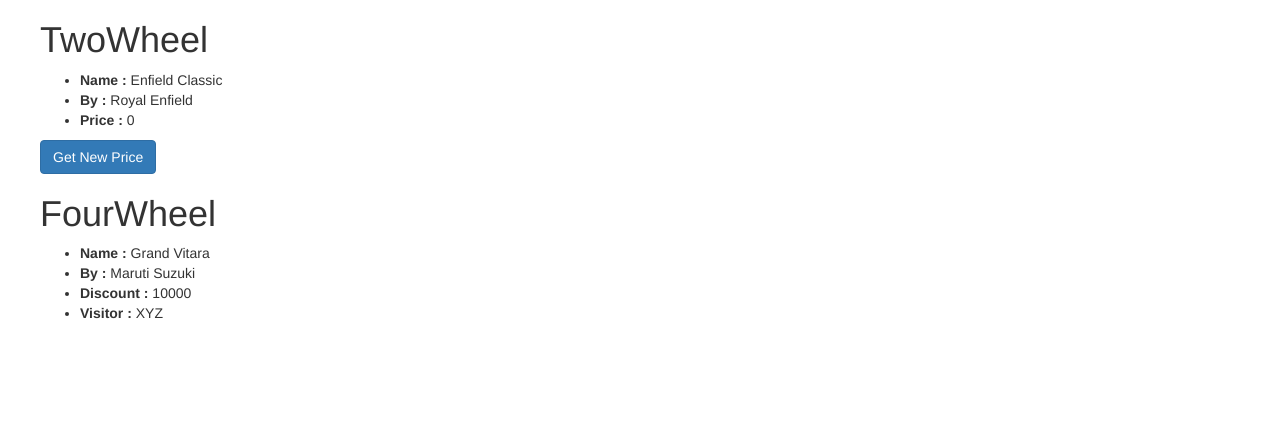
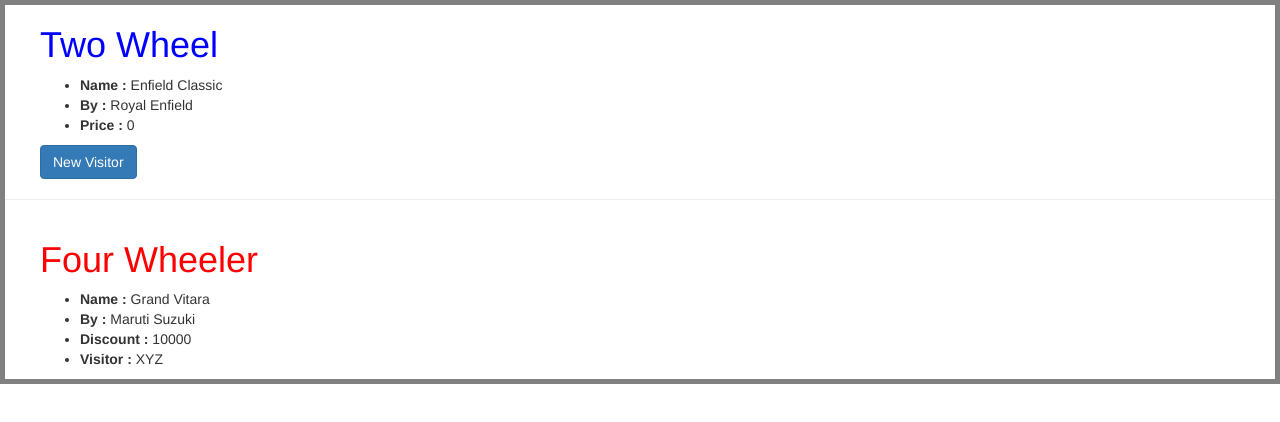
Before and after one commit to SachinKasar/reactjs-redux, a React app: page / in a window 1280 px wide. Shown: the top 422 px of the page. Built offline with nearby package versions, Linux system fonts and the light colour scheme.

Commit message:
Readme updates

```diff
--- a/src/app/components/App.js
+++ b/src/app/components/App.js
@@ -1,8 +1,8 @@
 import React from "react";
 import {render} from "react-dom";
 import {connect} from "react-redux";
-import {TwoWheel} from "./TwoWheel";
-import {FourWheel} from "./FourWheel";
+import {TwoWheeler} from "./TwoWheeler";
+import {FourWheeler} from "./FourWheeler";
 
 class App extends React.Component {
     render() {
@@ -10,11 +10,11 @@
 		var fourWheelSpecs = {manufacturer : "Maruti Suzuki"};
 
         return (
-			<div>
+			<div style={{border: '5px solid grey'}}>
 				 <div className="container">
 					<div className="row">
 						<div className="row">
-							<TwoWheel name="Enfield Classic"
+							<TwoWheeler name="Enfield Classic"
 									  specs={twoWheelSpecs}
 									  price="0"
 									  changeVisitor={() => this.props.setVisitorName("New Visitor")}
@@ -22,11 +22,11 @@
 						</div>
 					</div>
 				  </div>
-
+			  <hr/>
 				  <div className="container">
 					<div className="row">
 						<div className="row">
-							<FourWheel
+							<FourWheeler
 								name="Grand Vitara"
 								specs={fourWheelSpecs}
 								visitor={this.props.visitorProp.visitorName}
--- a/src/app/components/FourWheel.js
+++ /dev/null
@@ -1,29 +0,0 @@
-import React from "react";
-
-// FourWheel as a stateless Component
-export const FourWheel = (props) => {
-    return (
-		 <div className="container">
-			<div className="row">
-				<div className="row">
-					<h1> FourWheel </h1>
-					<ul>
-						<li>
-							<b>Name :</b>  {props.name}
-						</li>
-						<li>
-							<b>By :</b>  {props.specs.manufacturer}
-						</li>
-						<li>
-							<b>Discount :</b>  {props.discount}
-						</li>
-						<li>
-							<b>Visitor :</b>  {props.visitor}
-						</li>
-
-					</ul>
-				</div>
-			</div>
-		  </div>
-        );
-};
--- /dev/null
+++ b/src/app/components/FourWheeler.js
@@ -0,0 +1,29 @@
+import React from "react";
+
+// FourWheel as a stateless Component
+export const FourWheeler = (props) => {
+    return (
+		 <div className="container">
+			<div className="row">
+				<div className="row">
+					<h1 style={{color:'red'}}> Four Wheeler </h1>
+					<ul>
+						<li>
+							<b>Name :</b>  {props.name}
+						</li>
+						<li>
+							<b>By :</b>  {props.specs.manufacturer}
+						</li>
+						<li>
+							<b>Discount :</b>  {props.discount}
+						</li>
+						<li>
+							<b>Visitor :</b>  {props.visitor}
+						</li>
+
+					</ul>
+				</div>
+			</div>
+		  </div>
+        );
+};
--- a/src/app/components/TwoWheel.js
+++ /dev/null
@@ -1,44 +0,0 @@
-import React from "react";
-import {render} from "react-dom";
-// TwoWheel as a Class Component
-export class TwoWheel extends React.Component {
-	constructor(props) {
-		super();
-	    this.price = props.price;
-		// this.state = {price:props.price}
-		//this.handleOnClick = this.handleOnClick.bind(this);
-	}
-
-	//handleOnClick() {
-		//this.price = "Rs.100000";
-		// this.setState({price:'Rs. 100000'});
-		//console.log('Get New Price');
-	//}
-
-    render() {
-        return (
-		    <div className="container">
-                <div className="row">
-				    <div className="row">
-						<h1> TwoWheel </h1>
-						<ul>
-							<li>
-								<b>Name :</b> {this.props.name}
-							</li>
-							<li>
-								<b>By :</b> {this.props.specs.manufacturer}
-							</li>
-
-							<li>
-								<b>Price :</b> {this.price}
-							</li>
-
-						</ul>
-						<button onClick={() => this.props.changeVisitor('New Visitor')} className="btn btn-primary" >Get New Price</button>
-					</div>
-				</div>
-				</div>
-
-        );
-    }
-}
--- /dev/null
+++ b/src/app/components/TwoWheeler.js
@@ -0,0 +1,45 @@
+import React from "react";
+import {render} from "react-dom";
+
+// TwoWheel as a Class Component
+export class TwoWheeler extends React.Component {
+	constructor(props) {
+		super();
+	    this.price = props.price;
+		// this.state = {price:props.price}
+		//this.handleOnClick = this.handleOnClick.bind(this);
+	}
+
+	//handleOnClick() {
+		//this.price = "Rs.100000";
+		// this.setState({price:'Rs. 100000'});
+		//console.log('Get New Price');
+	//}
+
+    render() {
+        return (
+		    <div className="container">
+                <div className="row">
+				    <div className="row">
+						<h1 style={{color:'blue'}}> Two Wheel </h1>
+						<ul>
+							<li>
+								<b>Name :</b> {this.props.name}
+							</li>
+							<li>
+								<b>By :</b> {this.props.specs.manufacturer}
+							</li>
+
+							<li>
+								<b>Price :</b> {this.price}
+							</li>
+
+						</ul>
+						<button onClick={() => this.props.changeVisitor('New Visitor')} className="btn btn-primary" >New Visitor</button>
+					</div>
+				</div>
+				</div>
+
+        );
+    }
+}
```
Also changed, not shown: 1 other file (tests, documents, lock files or other folders).
